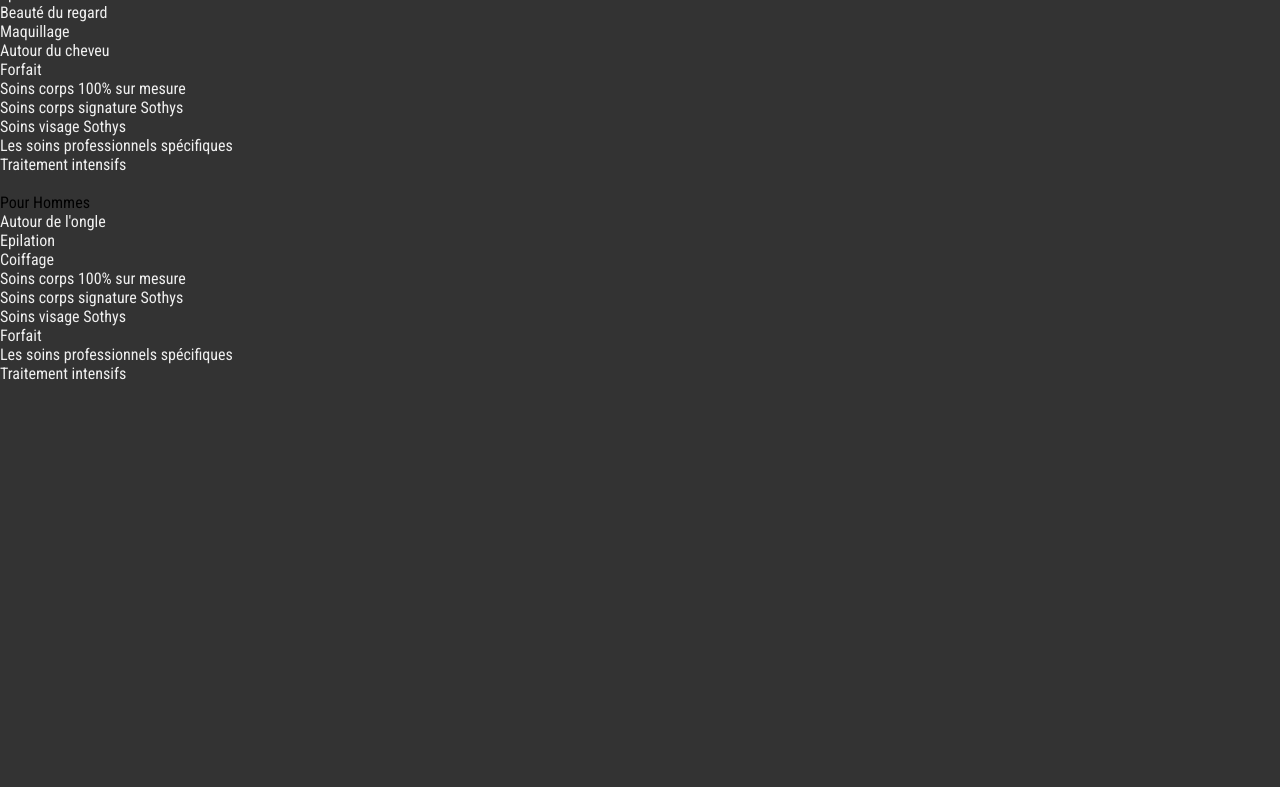
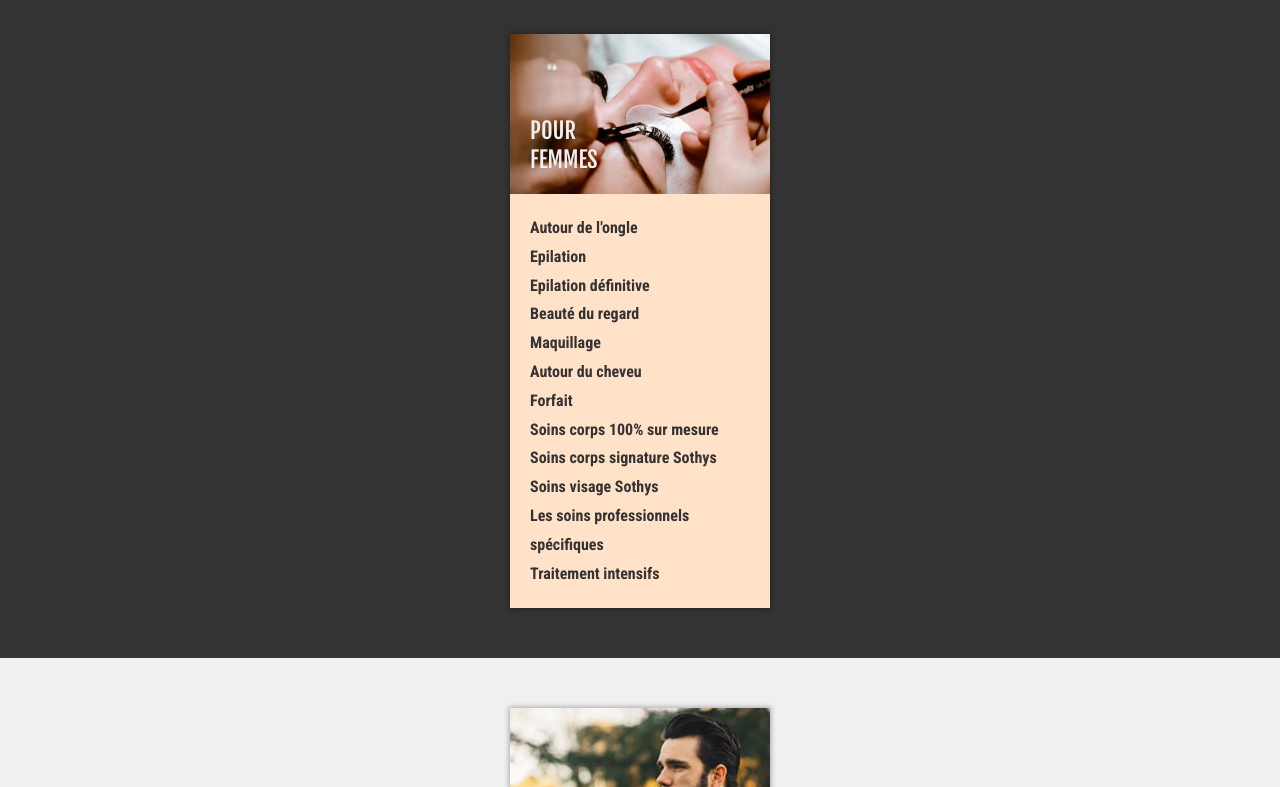
Before and after one commit to OlivierHette/Maison-de-beaute-paris, a plain HTML site: page index.html in a window 1280 px wide. Shown: the part 711-1498 px from the top of the page. Before the commit the page ends 1094 px from the top, so only its background shows below. Drawn offline with Linux system fonts and the light colour scheme.

Commit message:
[FEATURE] Adding services section

```diff
--- a/index.html
+++ b/index.html
@@ -40,50 +40,59 @@
     </section>
 
     <section class="services">
-        <div class="cards__container">
-            <h2 class="cards__container-title">Nos Services</h2>
-            <div class="card card--women">
-                <div class="card__header">
-                    <img src="" alt="">
-                    <h3 class="card__header-title card__header-title--women">Pour Femmes</h3>
+        <div class="services__container services__container--woman">
+            <h2 class="services__container-title">Nos Services</h2>
+            <div class="card card--woman">
+                <div class="card__header card__header--woman">
+                    <h3 class="card__header-title card__header-title--women">Pour <br>Femmes</h3>
                 </div>
-                <div class="card__body">
+                <div class="card__body card__body--woman">
                     <ul class="services__list">
-                        <li class="services__list-items"><a href="#" class="services__list-links">Autour de l'ongle</a></li>
-                        <li class="services__list-items"><a href="#" class="services__list-links">Epilation</a></li>
-                        <li class="services__list-items"><a href="#" class="services__list-links">Epilation définitive</a></li>
-                        <li class="services__list-items"><a href="#" class="services__list-links">Beauté du regard</a></li>
-                        <li class="services__list-items"><a href="#" class="services__list-links">Maquillage</a></li>
-                        <li class="services__list-items"><a href="#" class="services__list-links">Autour du cheveu</a></li>
-                        <li class="services__list-items"><a href="#" class="services__list-links">Forfait</a></li>
-                        <li class="services__list-items"><a href="#" class="services__list-links">Soins corps 100% sur mesure</a></li>
-                        <li class="services__list-items"><a href="#" class="services__list-links">Soins corps signature Sothys</a></li>
-                        <li class="services__list-items"><a href="#" class="services__list-links">Soins visage Sothys</a></li>
-                        <li class="services__list-items"><a href="#" class="services__list-links">Les soins professionnels spécifiques</a></li>
-                        <li class="services__list-items"><a href="#" class="services__list-links">Traitement intensifs</a></li>
+                        <li class="card__list-items"><a href="#" class="card__list-links card__list-links--woman">Autour de l'ongle</a></li>
+                        <li class="card__list-items"><a href="#" class="card__list-links card__list-links--woman">Epilation</a></li>
+                        <li class="card__list-items"><a href="#" class="card__list-links card__list-links--woman">Epilation définitive</a></li>
+                        <li class="card__list-items"><a href="#" class="card__list-links card__list-links--woman">Beauté du regard</a></li>
+                        <li class="card__list-items"><a href="#" class="card__list-links card__list-links--woman">Maquillage</a></li>
+                        <li class="card__list-items"><a href="#" class="card__list-links card__list-links--woman">Autour du cheveu</a></li>
+                        <li class="card__list-items"><a href="#" class="card__list-links card__list-links--woman">Forfait</a></li>
+                        <li class="card__list-items"><a href="#" class="card__list-links card__list-links--woman">Soins corps 100% sur mesure</a></li>
+                        <li class="card__list-items"><a href="#" class="card__list-links card__list-links--woman">Soins corps signature Sothys</a></li>
+                        <li class="card__list-items"><a href="#" class="card__list-links card__list-links--woman">Soins visage Sothys</a></li>
+                        <li class="card__list-items"><a href="#" class="card__list-links card__list-links--woman">Les soins professionnels <br>spécifiques</a></li>
+                        <li class="card__list-items"><a href="#" class="card__list-links card__list-links--woman">Traitement intensifs</a></li>
                     </ul>
                 </div>
             </div>
+        </div>
+
+        <div class="services__container services__container--man">
             <div class="card card--man">
-                <div class="card__header">
-                    <img src="" alt="">
-                    <h3 class="card__header-title card__header-title--men">Pour Hommes</h3>
+                <div class="card__header card__header--man">
+                    <h3 class="card__header-title card__header-title--men">Pour <br>Hommes</h3>
                 </div>
-                <div class="card__body">
-                    <ul class="services__list">
-                        <li class="services__list-items"><a href="#" class="services__list-links">Autour de l'ongle</a></li>
-                        <li class="services__list-items"><a href="#" class="services__list-links">Epilation</a></li>
-                        <li class="services__list-items"><a href="#" class="services__list-links">Coiffage</a></li>
-                        <li class="services__list-items"><a href="#" class="services__list-links">Soins corps 100% sur mesure</a></li>
-                        <li class="services__list-items"><a href="#" class="services__list-links">Soins corps signature Sothys</a></li>
-                        <li class="services__list-items"><a href="#" class="services__list-links">Soins visage Sothys</a></li>
-                        <li class="services__list-items"><a href="#" class="services__list-links">Forfait</a></li>
-                        <li class="services__list-items"><a href="#" class="services__list-links">Les soins professionnels spécifiques</a></li>
-                        <li class="services__list-items"><a href="#" class="services__list-links">Traitement intensifs</a></li>
+                <div class="card__body card__body--man">
+                    <ul class="card__list">
+                        <li class="card__list-items"><a href="#" class="card__list-links card__list-links--man">Autour de l'ongle</a></li>
+                        <li class="card__list-items"><a href="#" class="card__list-links card__list-links--man">Epilation</a></li>
+                        <li class="card__list-items"><a href="#" class="card__list-links card__list-links--man">Coiffage</a></li>
+                        <li class="card__list-items"><a href="#" class="card__list-links card__list-links--man">Soins corps 100% sur mesure</a></li>
+                        <li class="card__list-items"><a href="#" class="card__list-links card__list-links--man">Soins corps signature Sothys</a></li>
+                        <li class="card__list-items"><a href="#" class="card__list-links card__list-links--man">Soins visage Sothys</a></li>
+                        <li class="card__list-items"><a href="#" class="card__list-links card__list-links--man">Forfait</a></li>
+                        <li class="card__list-items"><a href="#" class="card__list-links card__list-links--man">Les soins professionnels <br>spécifiques</a></li>
+                        <li class="card__list-items"><a href="#" class="card__list-links card__list-links--man">Traitement intensifs</a></li>
                     </ul>
                 </div>
             </div>
         </div>
     </section>
+    <section class="promotions">
+        <div class="slider">
+            <div class="slide" id="slide-1"></div>
+            <div class="slide" id="slide-1"></div>
+            <div class="slide" id="slide-1"></div>
+            <div class="slide" id="slide-1"></div>
+        </div>
+    </section>
 </body>
 </html>
--- a/sass/bases/_typo.scss
+++ b/sass/bases/_typo.scss
@@ -3,9 +3,20 @@
     font-family: 'Roboto Condensed', sans-serif;
 }
 
-h1 {
+h1, h2, h3 {
     font-family: 'Fjalla One', sans-serif;
     text-transform: uppercase;
+
+}
+
+h1 {
     color: $tertiary-color;
-    font-size: 4.2rem;
+    font-size: 4.1rem;
+    margin-bottom: 60px;
 }
+
+h2 {
+    font-size: 2.2rem;
+    color: $secondary-color;
+    margin: 30px 0;
+}
--- /dev/null
+++ b/sass/components/_card.scss
@@ -0,0 +1,49 @@
+.card {
+    margin: 50px 0;
+    box-shadow: 0 0 5px 1px rgba(0, 0, 0, 0.3);
+    &__header {
+        height: 160px;
+        min-width: 260px;
+        display: flex;
+        align-items: flex-end;
+        font-size: 1.4rem;
+        padding: 20px;
+        font-weight: bold;
+
+        &--woman {
+            background: url('../../assets/images/bg_card_woman.jpg') no-repeat center/cover;
+            color: $secondary-color;
+        }
+        &--man {
+            background: url('../../assets/images/bg_card_man.jpg') no-repeat center/cover;
+            color: $primary-color;
+        }
+    }
+
+    &__body {
+        padding: 20px;
+        line-height: 1.8rem;
+        &--woman {
+            background: #FFE2C8;
+        }
+        &--man {
+            background: $primary-color;
+        }
+    }
+
+    &__list {
+        &-items {
+            transition: all 400ms ease-in-out;
+            &:hover {
+                transform: scale(1.1);
+                margin-left: 20px;
+            }
+        }
+        &-links {
+            font-weight: bold;
+            &--woman {
+                color: $primary-color;
+            }
+        }
+    }
+}
--- a/sass/index.scss
+++ b/sass/index.scss
@@ -8,6 +8,7 @@
 
 /* Components */
 @import './components/nav';
+@import './components/card';
 
 /* Layout */
 @import './layouts/header';
--- a/sass/layouts/_sections.scss
+++ b/sass/layouts/_sections.scss
@@ -1,3 +1,7 @@
+section {
+    // padding: 0 20px;
+}
+
 .hero {
     padding-top: 70px;
     background: url('../../assets/images/background/bg_small/bg_small.webp');
@@ -10,3 +14,25 @@
     justify-content: center;
     // flex-direction: column-reverse;
 }
+
+.services {
+    display: flex;
+    flex-direction: column;
+    // align-items: center;
+
+    &__container {
+        &-title {
+            text-align: center;
+            margin-top: 50px;
+            margin-bottom: 0;
+        }
+        display: flex;
+        flex-direction: column;
+        align-items: center;
+
+        &--man {
+            background: $secondary-color;
+            color: $primary-color;
+        }
+    }
+}
```
Also changed, not shown: assets/images/bg_card_man.jpg (added), assets/images/bg_card_woman.jpg (added), assets/stylesheets/index.css, 1 other file.
